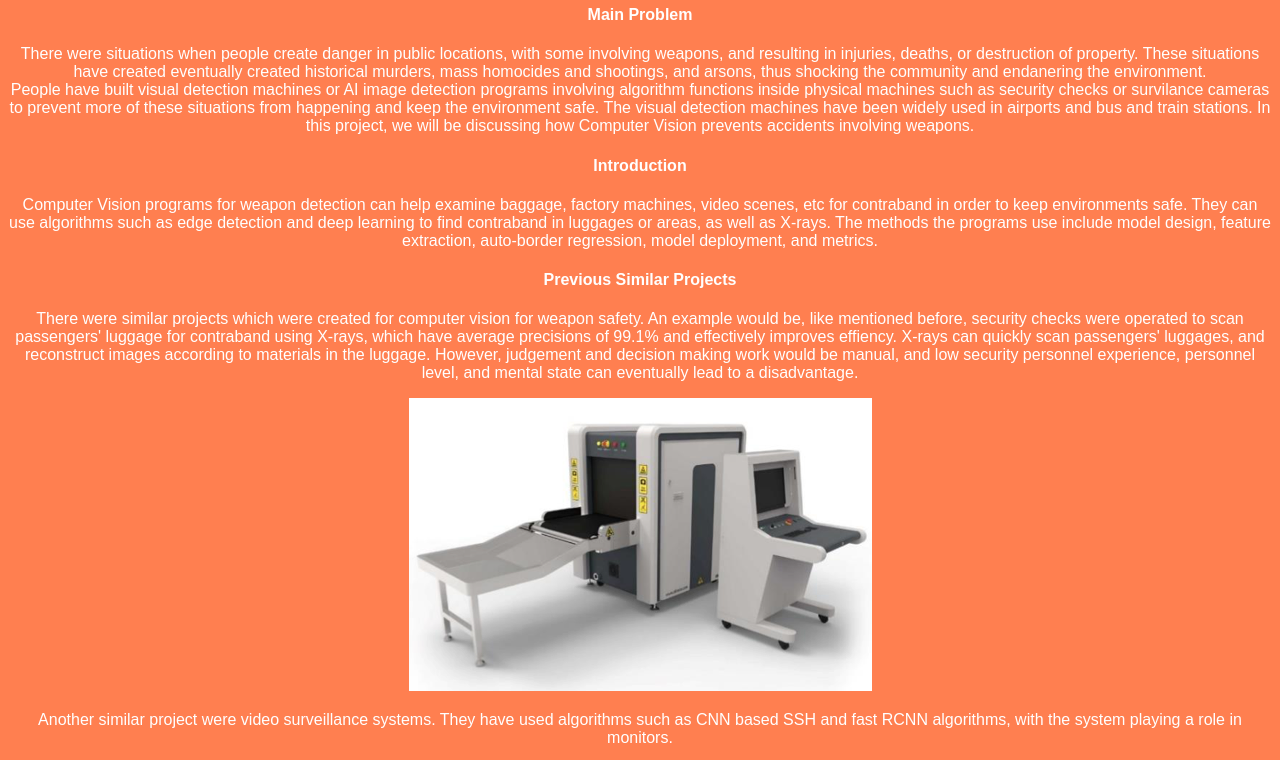
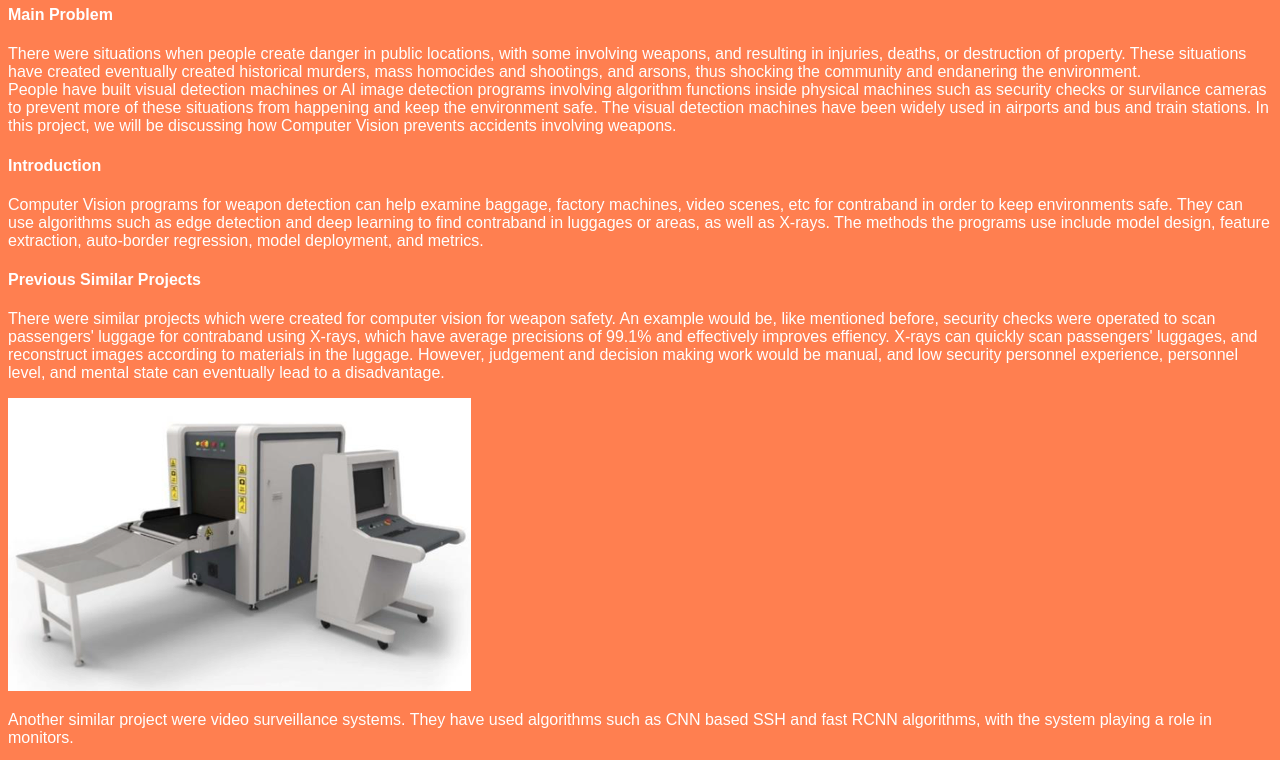
Before and after one commit to meganjen8888/meganjen8888.github.io, a plain HTML site: page index.html in a window 1280 px wide. Shown: the part 123-883 px from the top of the page. Drawn offline with Linux system fonts and the light colour scheme.

Commit message:
Update index.html

```diff
--- a/index.html
+++ b/index.html
@@ -5,8 +5,11 @@
 		body {
 			background-color: coral;
 			color: white;
-			text-align: center;
 			font-family: Arial, Helvetica, sans-serif;
+			}
+
+			h4 {
+				align: center;
 			}
 
 			div #header {
@@ -197,8 +200,10 @@
 		<br>
 		<h4> How it can be improved </h4>
 		People might use different algorithms to improve accuracy of their detection program and complete extraction. The algorithms could also help security personnels with judgement and decision making.
+		<br>
 		Features and projects would also be created to deal with increasing passenger traffic, since they could quickly scan each passenger’s baggage for contraband.
 		To improve CCTV's surveillance system, an automation of the crime detection would be installed to reduce operator overload, and an alarm would be created and set off upon the operator detecting the weapon in CCTV's video.
+
 		<br>
 		<h4> Conclusion </h4>
 		Overall, computer vision for weapon detection can lessen safety accidents and make the environment safe. The programs can use X-rays and algorithms such as CNN and Harris interest point algorithms for weapon detection. The methods the program can use could easily help detect contraband from baggages, and with them being in effect, object detection could be faster and more accurate.
```
